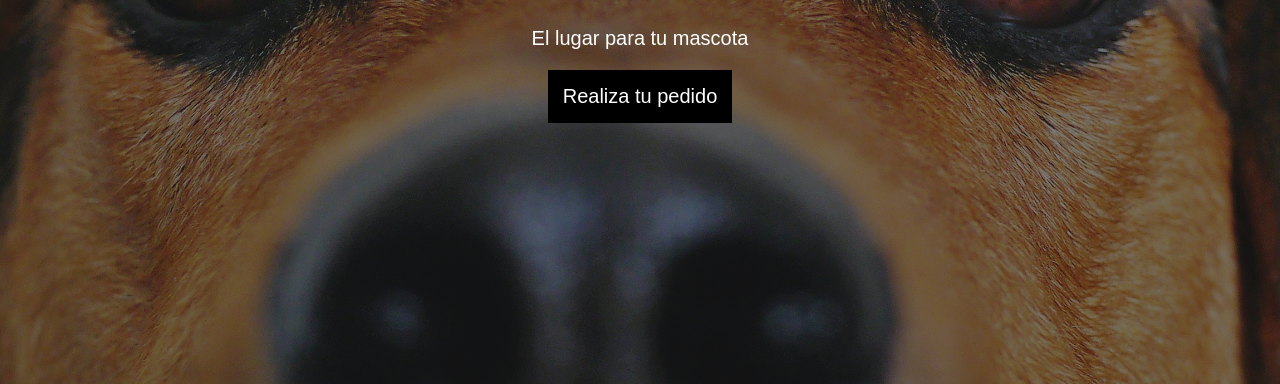
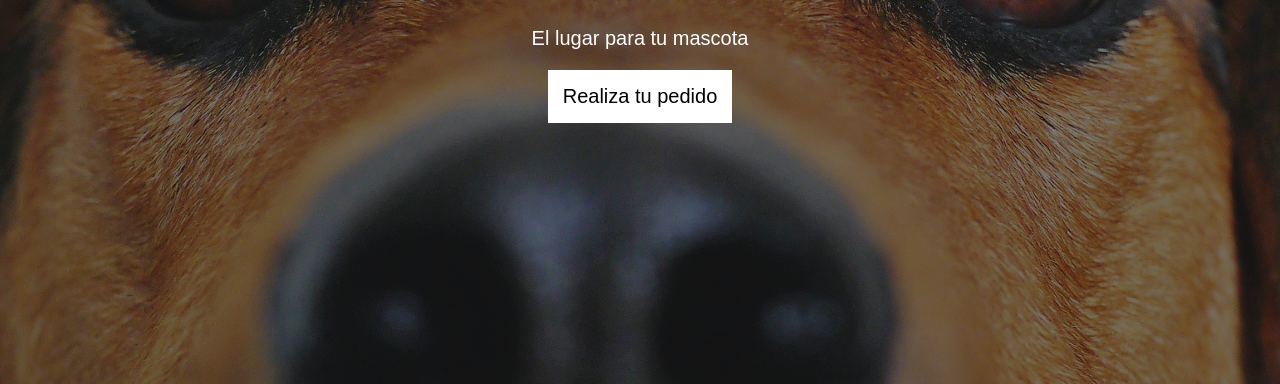
Before and after one commit to odstrcil-luciana/petshop1, a plain HTML site: page index.html in a window 1280 px wide. In both pictures the pointer is over the link "Realiza tu pedido". Shown: the part 413-797 px from the top of the page. Drawn offline with Linux system fonts and the light colour scheme.

Commit message:
animacion

```diff
--- a/css/style.css
+++ b/css/style.css
@@ -104,6 +104,10 @@ a:hover {
     padding: 15px;
 }
 
+.hero a:hover{
+    background-color: white ;
+    color: black;
+}
 
 .productos h2{background-color: black;
     color: white;
```
